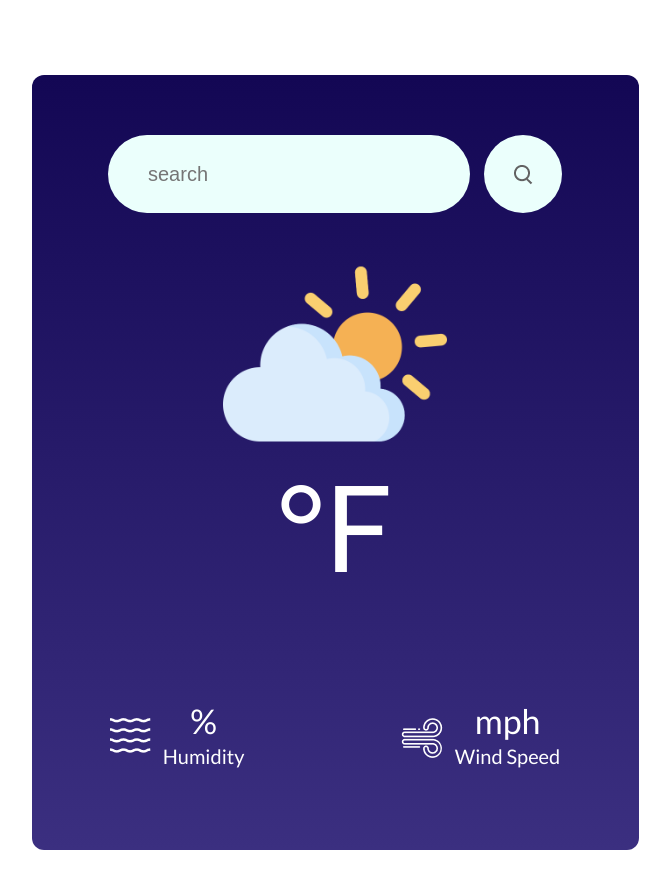
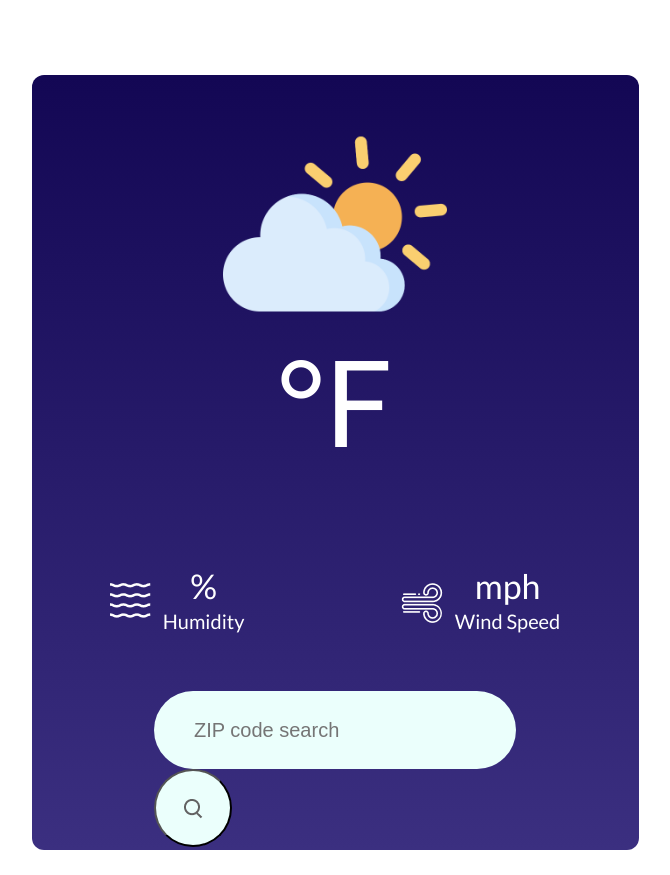
Before and after one commit to Jemster07/weather-app, a React (Create React App) app: page / in a window 1280 px wide. Shown: the whole page, without its empty margins (305-975 px from the left). Built offline with nearby package versions, Linux system fonts and the light colour scheme; no server answers.

Commit message:
Implemented ZIP code api call but search form is not preventing default

```diff
--- a/src/components/WeatherApp/WeatherApp.css
+++ b/src/components/WeatherApp/WeatherApp.css
@@ -1,4 +1,4 @@
-.container{
+.app{
     width: 607px;
     height: 775px;
     margin: auto;
@@ -6,13 +6,16 @@
     border-radius: 12px;
     background-image: linear-gradient(180deg, #130754 0%, #3b2f80 100%);
 }
-.top-bar{
+.container{
+    padding-top: 8px;
+}
+.search-field{
     display: flex;
     justify-content: center;
     gap: 14px;
     padding-top: 60px;
 }
-.top-bar input{
+.search-field input{
     display: flex;
     width: 362px;
     height: 78px;
@@ -41,7 +44,7 @@
     justify-content: center;
 }
 .weather-temp{
-    margin-top: 50px;
+    margin-top: 55px;
     display: flex;
     justify-content: center;
     color: white;
@@ -57,7 +60,7 @@
     font-weight: 400;
 }
 .data-container{
-    margin-top: 90px;
+    margin-top: 80px;
     color: white;
     display:flex;
     justify-content: center;
--- a/src/components/WeatherApp/WeatherApp.jsx
+++ b/src/components/WeatherApp/WeatherApp.jsx
@@ -40,14 +40,21 @@ const WeatherApp = () => {
     }, [latitude, longitude]);
 
     const search = async () => {
-        const element = document.getElementsByClassName("cityInput");
+        const element = document.getElementsByClassName("zipInput");
 
         if (element[0].value === "") {
             return 0;
         } else {
-            let url = `${process.env.REACT_APP_API_URL}/weather/?q=${element[0].value}&units=Imperial&appid=${process.env.REACT_APP_API_KEY}`;
-            let response = await fetch(url);
-            let data = await response.json();
+            let zipURL = `${process.env.REACT_APP_GEOCODE_API_URL}/zip?zip=${element[0].value},US&appid=${process.env.REACT_APP_API_KEY}`;
+            let zipResponse = await fetch(zipURL);
+            let zipData = await zipResponse.json();
+            let lat = zipData.lat;
+            let lon = zipData.lon;
+
+            let coordURL = `${process.env.REACT_APP_API_URL}/weather?lat=${lat}&lon=${lon}&units=Imperial&appid=${process.env.REACT_APP_API_KEY}`;
+            let coordResponse = await fetch(coordURL);
+            let data = await coordResponse.json();
+
             setHumidity(data.main.humidity);
             setWind(Math.floor(data.wind.speed));
             setTemp(Math.floor(data.main.temp));
@@ -75,13 +82,8 @@ const WeatherApp = () => {
     }
 
     return (
+        <div className="app">
             <div className="container">
-            <div className="top-bar">
-                <input type="text" className="cityInput" placeholder="search" />
-                <div className="search-icon" onClick={() => { search() }}>
-                    <img src={search_icon} alt="" />
-                </div>
-            </div>
                 <div className="weather-image">
                     <img src={weatherIcon} alt="" />
                 </div>
@@ -103,6 +105,15 @@ const WeatherApp = () => {
                         </div>
                     </div>
                 </div>
+                <div className="search-field">
+                    <form onSubmit={() => { search() }}>
+                        <input className="zipInput" type="text" pattern="[0-9]{5}" placeholder="ZIP code search" required />
+                        <button className="search-icon" type="submit">
+                            <img src={search_icon} alt="" />
+                        </button>
+                    </form>
+                </div>
+            </div>
         </div>
     )
 }
```
Also changed, not shown: 2 other files (tests, documents, lock files or other folders). Lines whose indentation alone changed are shown as unchanged.
